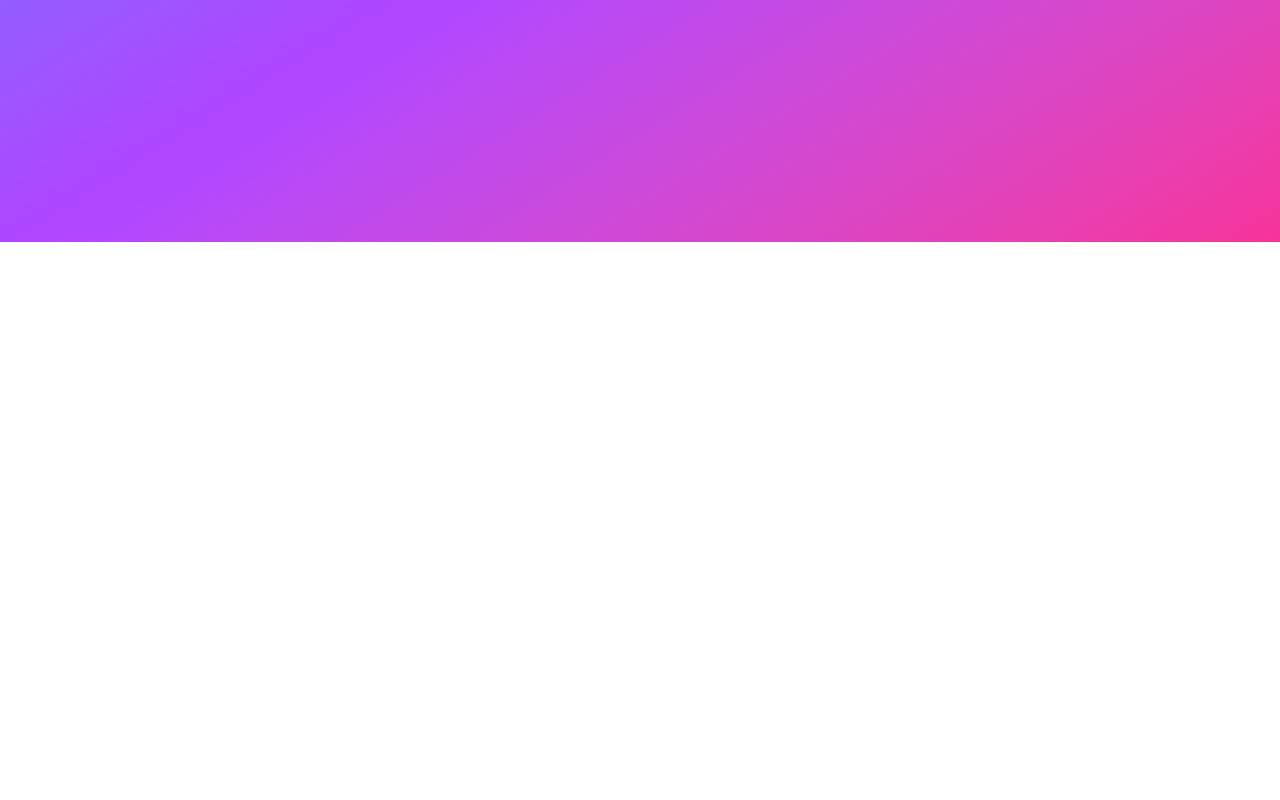
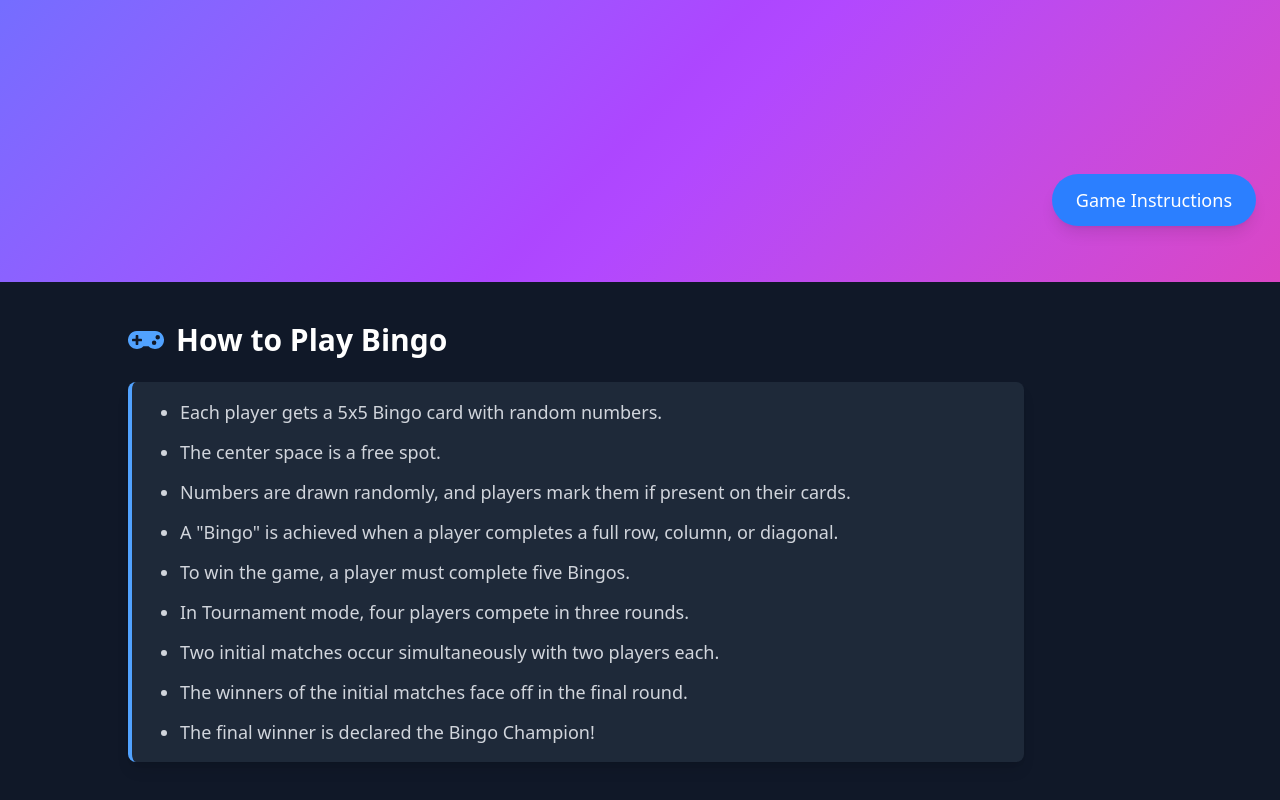
Before and after one commit to AntrikshRawat/bingoGame, a React (Vite) app: page / in a window 1280 px wide. Shown: the part 558-1358 px from the top of the page. Before the commit the page ends 800 px from the top, so only its background shows below. Built offline with nearby package versions, Linux system fonts and the light colour scheme; no server answers.

Commit message:
instructions

```diff
--- a/src/App.jsx
+++ b/src/App.jsx
@@ -3,11 +3,12 @@
 import { BrowserRouter as Router, Routes, Route } from "react-router-dom";
 import CreateAndJoin from "./CreateAndJoin";
 import Tournament from "./Tournament";
+import Instructions from "./Instuctions";
 
 function App() {
   return (
     <Router>
-      <div className="App min-h-screen bg-gradient-to-br from-blue-500 via-purple-500 to-pink-500">
+      <div className="App bg-gradient-to-br from-blue-500 via-purple-500 to-pink-500">
         <Routes>
           {/* Home Page with Create & Join Logic */}
           <Route path="/" element={<CreateAndJoin />} />
@@ -16,6 +17,7 @@
           <Route path="/room/:roomCode" element={<BingoGame />} />
           <Route path="/tournament/:roomCode" element={<Tournament />} />
         </Routes>
+        <Instructions/>
       </div>
     </Router>
   );
--- a/src/CreateAndJoin.jsx
+++ b/src/CreateAndJoin.jsx
@@ -68,6 +68,8 @@
     let name = localStorage.getItem('userName');
     if(name !== '' && name) {
       setUserName(name);
+    }else{
+      localStorage.setItem('userName',`Player${Date.now().toString().slice(10)}`);
     }
   }
   useEffect(()=>{
--- /dev/null
+++ b/src/Instuctions.jsx
@@ -0,0 +1,37 @@
+import { FaGamepad } from "react-icons/fa";
+
+const Instructions = () => {
+  const scrollToBottom = () => {
+    window.scrollTo({ top: document.body.scrollHeight, behavior: "smooth" });
+  };
+
+  return (
+    <footer className="w-full bg-gray-900 text-white py-10 px-6 mt-10 relative">
+      <div className="max-w-5xl mx-auto">
+        <h2 className="text-3xl font-bold flex items-center gap-3 mb-6 text-left">
+          <FaGamepad className="text-blue-400 text-4xl" /> How to Play Bingo
+        </h2>
+        <div className="w-full max-w-4xl border-l-4 border-blue-400 pl-6 py-4 bg-gray-800 text-gray-300 rounded-lg shadow-lg">
+          <ul className="list-disc pl-6 space-y-3 text-lg text-left">
+            <li>Each player gets a 5x5 Bingo card with random numbers.</li>
+            <li>The center space is a free spot.</li>
+            <li>Numbers are drawn randomly, and players mark them if present on their cards.</li>
+            <li>A "Bingo" is achieved when a player completes a full row, column, or diagonal.</li>
+            <li>To win the game, a player must complete five Bingos.</li>
+            <li>In Tournament mode, four players compete in three rounds.</li>
+            <li>Two initial matches occur simultaneously with two players each.</li>
+            <li>The winners of the initial matches face off in the final round.</li>
+            <li>The final winner is declared the Bingo Champion!</li>
+          </ul>
+        </div>
+      </div>
+      <button
+        onClick={scrollToBottom}
+        className="fixed bottom-4 right-6 bg-blue-500 hover:bg-blue-600 text-white py-3 px-6 rounded-full shadow-lg text-lg z-50">
+        Game Instructions
+      </button>
+    </footer>
+  );
+};
+
+export default Instructions;
```
